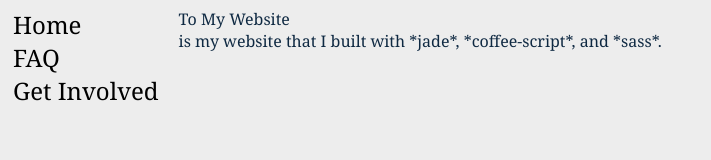
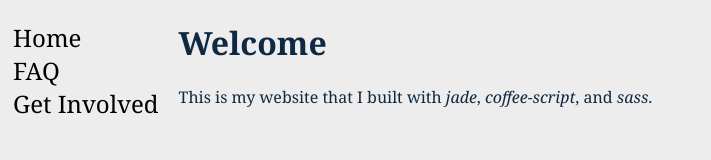
Before and after one commit to fibbose/fibbose.github.io, a plain HTML site: page index.html in a window 1280 px wide. Shown: the whole page, without its empty margins (0-711 px from the left). Drawn offline with Linux system fonts and the light colour scheme.

Commit message:
Revert "second commit, no major changes"
This reverts commit 36275e0ff4469872c8e4834a1fd7c46d354ac89b.

```diff
--- a/index.html
+++ b/index.html
@@ -10,8 +10,8 @@
       <li><a href="index.html">Home</a></li>
       <li><a href="/faq/faq.html">FAQ</a></li>
       <li><a href="/get-involved/get-involved.html">Get Involved</a></li>
-    </nav>
-    <div id="Welcome">To My Website</div>
-    <This>is my website that I built with *jade*, *coffee-script*, and *sass*.</This>
+    </nav><h1 id="welcome">Welcome</h1>
+<p>This is my website that I built with <em>jade</em>, <em>coffee-script</em>, and <em>sass</em>.</p>
+
   </body>
 </html>
```
Also changed, not shown: 1 other file.
